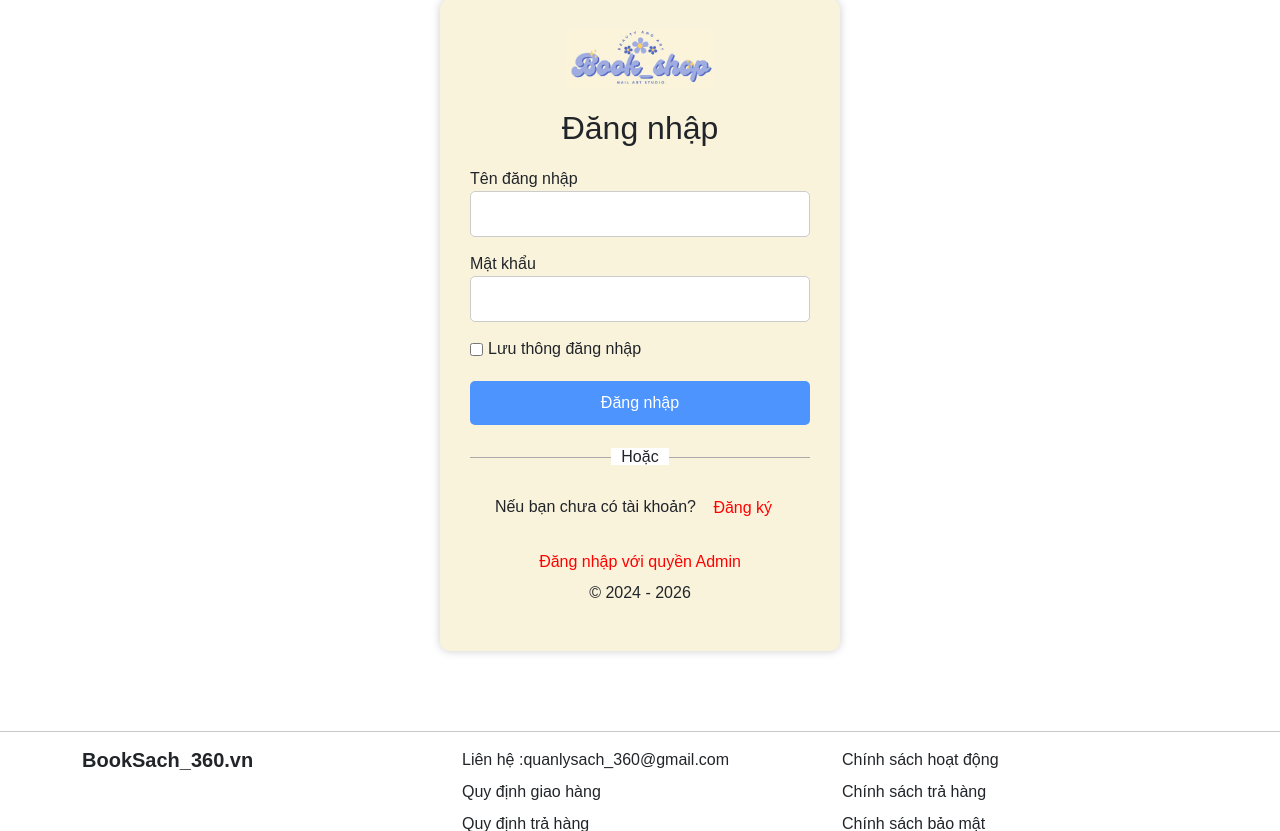
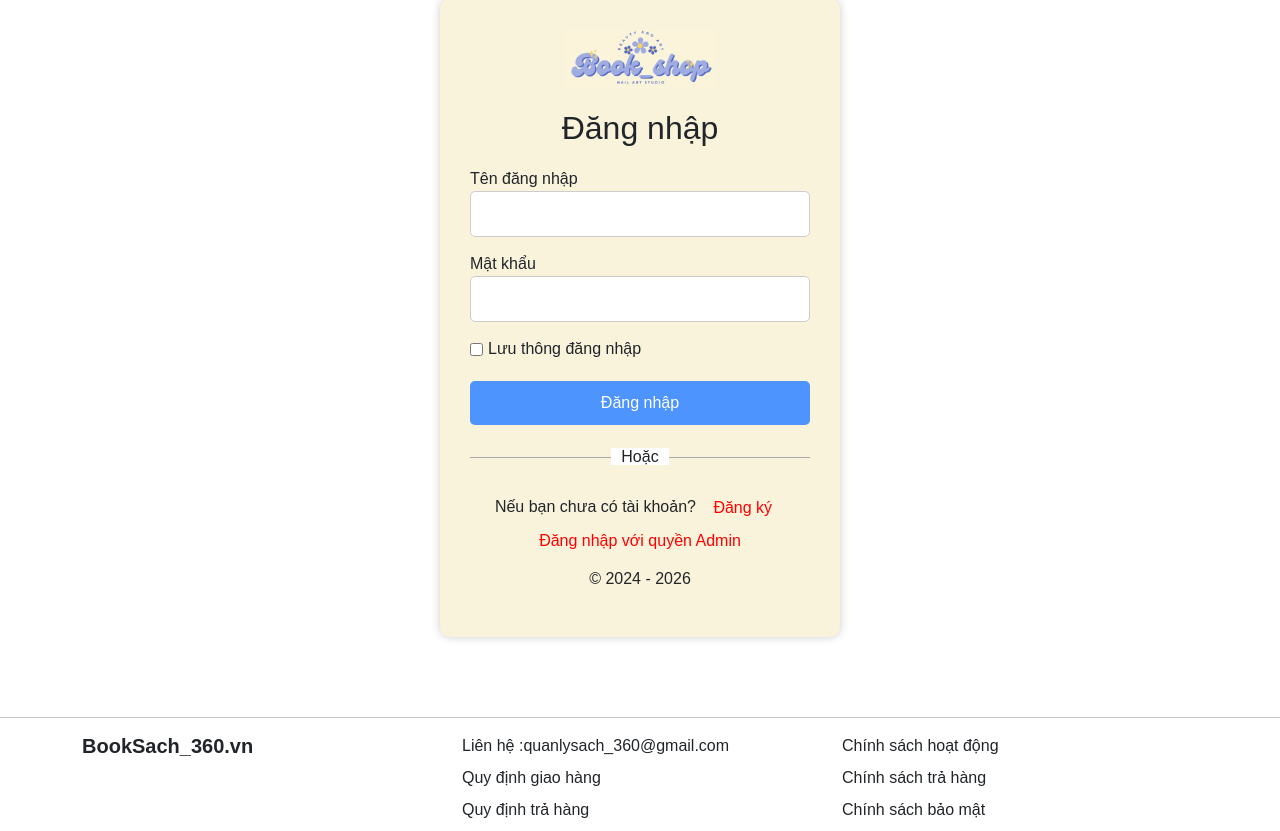
Before and after one commit to Danghoang2004/Group5_QuanLyBanSach, a Flask app: page /login in a window 1280 px wide. Shown: the part 95-926 px from the top of the page. Run offline with Flask 3, Linux system fonts and the light colour scheme.

Commit message:
Update login.css

```diff
--- a/static/login.css
+++ b/static/login.css
@@ -158,3 +158,7 @@ main {
     justify-content: center; /* căn giữa theo chiều ngang */
     margin-bottom: 20px;      /* tạo khoảng cách với phần bên dưới */
 }
+
+.admin-btn {
+    margin-top: -30px;
+  }
```
